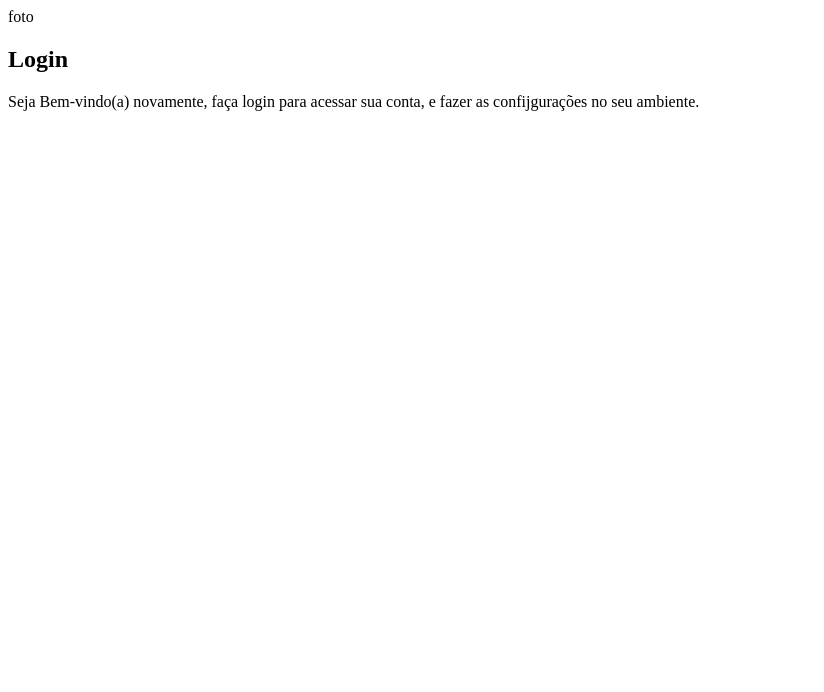
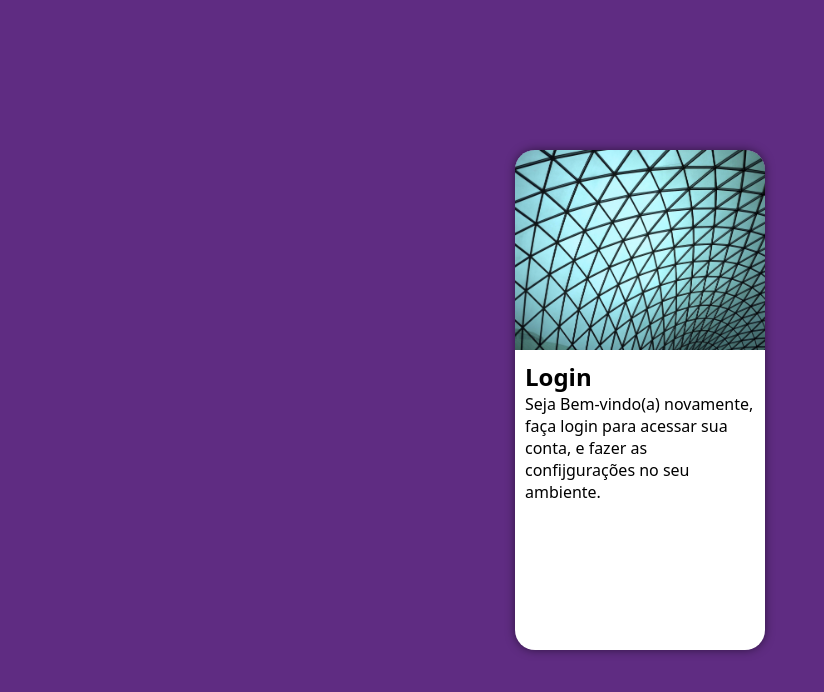
Before and after one commit to rodrigoalvarengascola/projeto-login, a plain HTML site: page index.html in a window 1280 px wide. Shown: the whole page, without its empty margins (0-824 px from the left). Drawn offline with Linux system fonts and the light colour scheme.

Commit message:
att projeto login

```diff
--- a/estilos/style.css
+++ b/estilos/style.css
@@ -5,3 +5,48 @@ Paleta de cores
 Verde: #49a09d
 Lilás :#5f2c82
 */
+
+*{
+    font-family: system-ui, -apple-system, BlinkMacSystemFont, 'Segoe UI', Roboto, Oxygen, Ubuntu, Cantarell, 'Open Sans', 'Helvetica Neue', sans-serif;
+    padding: 0px;
+    margin: 0px;
+    box-sizing: border-box;
+}
+
+body, html {
+    background-color:#5f2c82 ;
+    height: 100vh;
+    width: 100vw;
+
+}
+
+main{
+    position: relative;
+    height: 100vh;
+    width: 100vw;
+}
+section#login{
+position: absolute;
+top: 50%;
+left: 50%;
+transform: translate(-50%,-50%);
+overflow: hidden;
+background-color: white;
+width: 250px;
+height: 500px;
+border-radius: 20px;
+box-shadow: 0px 0px  10px  rgba(0, 0, 0, 0.507);
+}
+section#login > div#imagem{
+    display: block;
+    background: #5f2c82 url(../imagens/pexels-pixabay-248921.jpg) no-repeat ;
+    background-size: cover;
+    height: 200px;
+    background-position: left bottom;
+}
+
+section#login > div#formulario{
+    display: block;
+    padding: 10px
+
+}
--- a/index.html
+++ b/index.html
@@ -11,7 +11,7 @@
     <main>
         <section id="login">
      <div id="imagem">
-  foto
+
      </div>
 
      <div id="formulario">
```
